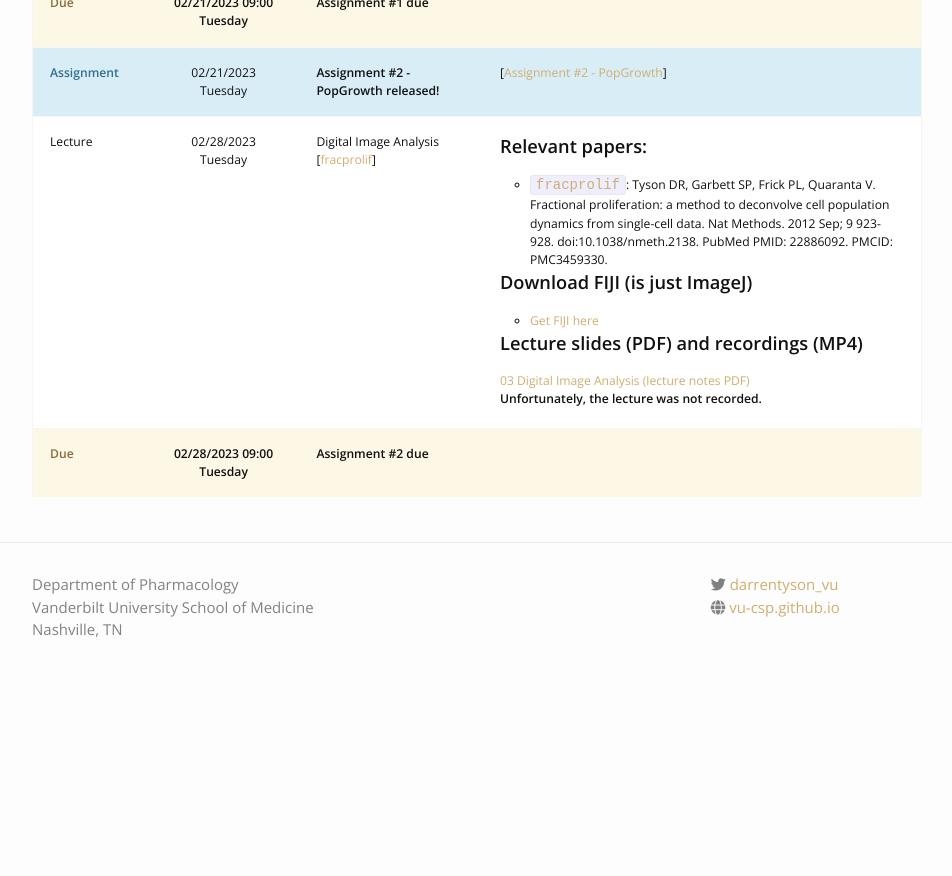
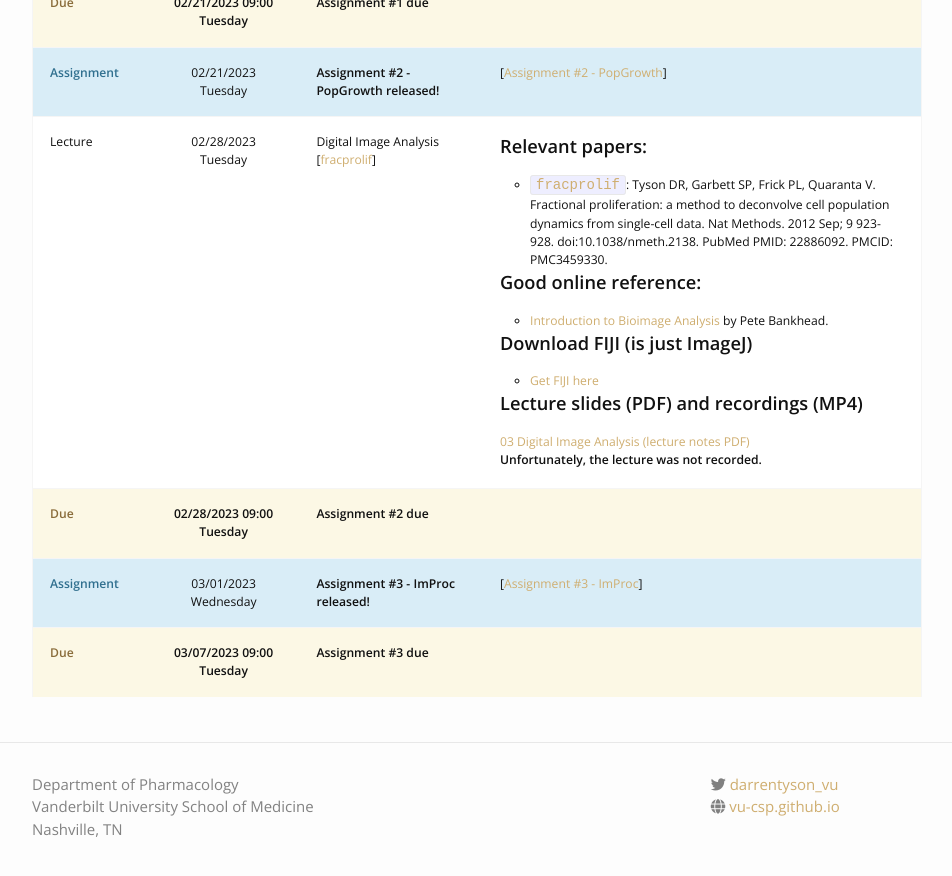
Before and after one commit to VU-CSP/QuantBio, a Jekyll site: the page built from schedule.md, in a window 1280 px wide and 900 px high, scrolled down 1414 px. Shown: the top 876 px of the window, without its empty margins (163-1115 px from the left). Built offline with Jekyll 4.4.1, drawn with Linux system fonts in a browser that asks for light colours; nearby versions of some CDN libraries; before the commit the page ends 2115 px from its top, so only the background shows below that.

Commit message:
Posting image processing and analysis assigment.

```diff
--- /dev/null
+++ b/_assignments/03_improc_assignment.md
@@ -0,0 +1,15 @@
+---
+type: assignment
+date: 2023-03-01T12:00:00+6:00
+title: 'Assignment #3 - ImProc'
+link: https://classroom.github.com/a/hOoWnkiu
+due_event:
+    type: due
+    date: 2023-03-07T09:00:00+6:00
+    description: 'Assignment #3 due'
+---
+Image processing and analysis assignment.
+
+Access the assignment at: [https://classroom.github.com/a/hOoWnkiu](https://classroom.github.com/a/hOoWnkiu)
+
+Follow instruction in the README.md file in your GitHub Classroom assignment repository.
```
Also changed, not shown: _lectures/03_DigitalImageAnalysis.md (+4 -0 lines).
